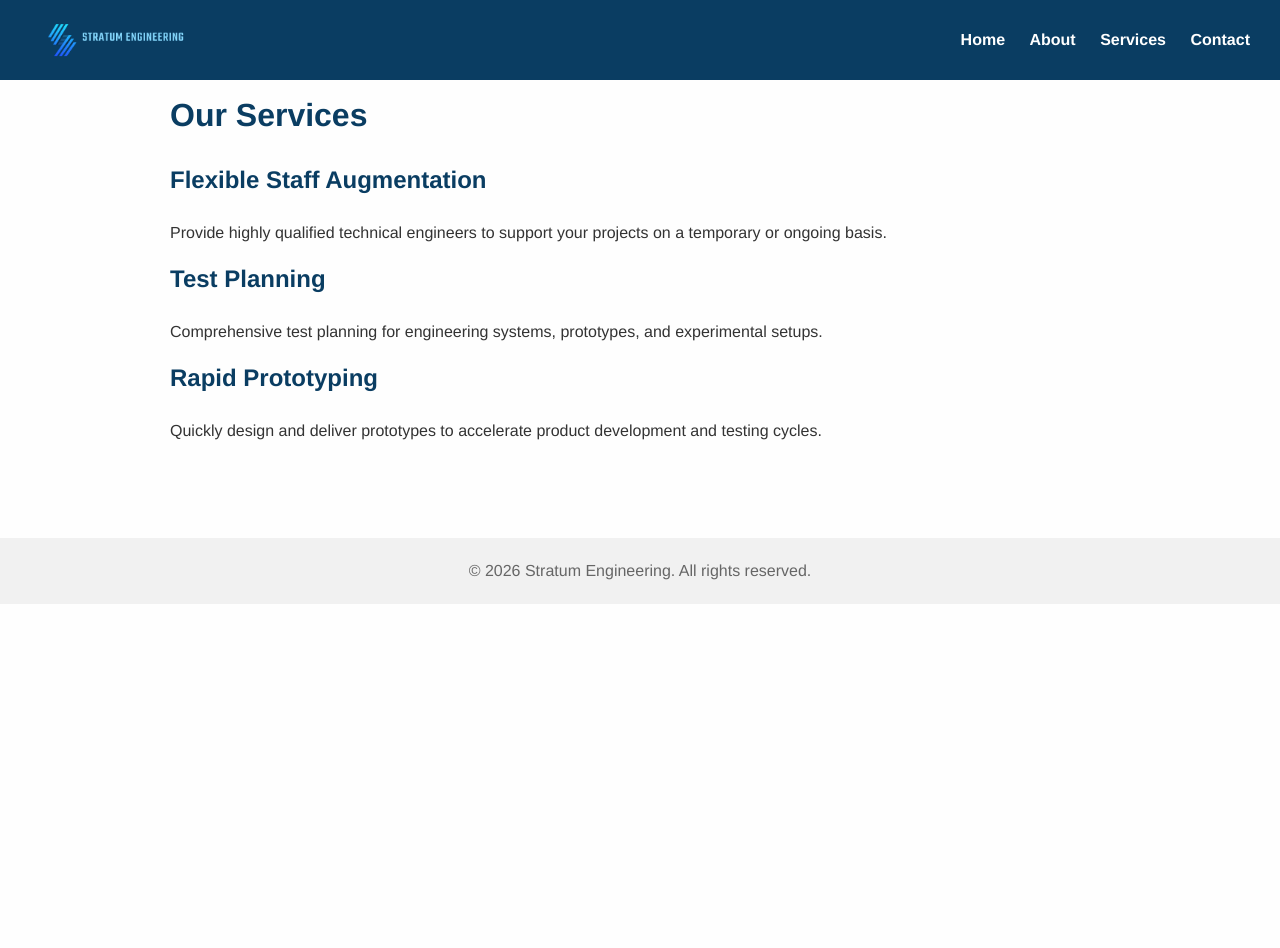
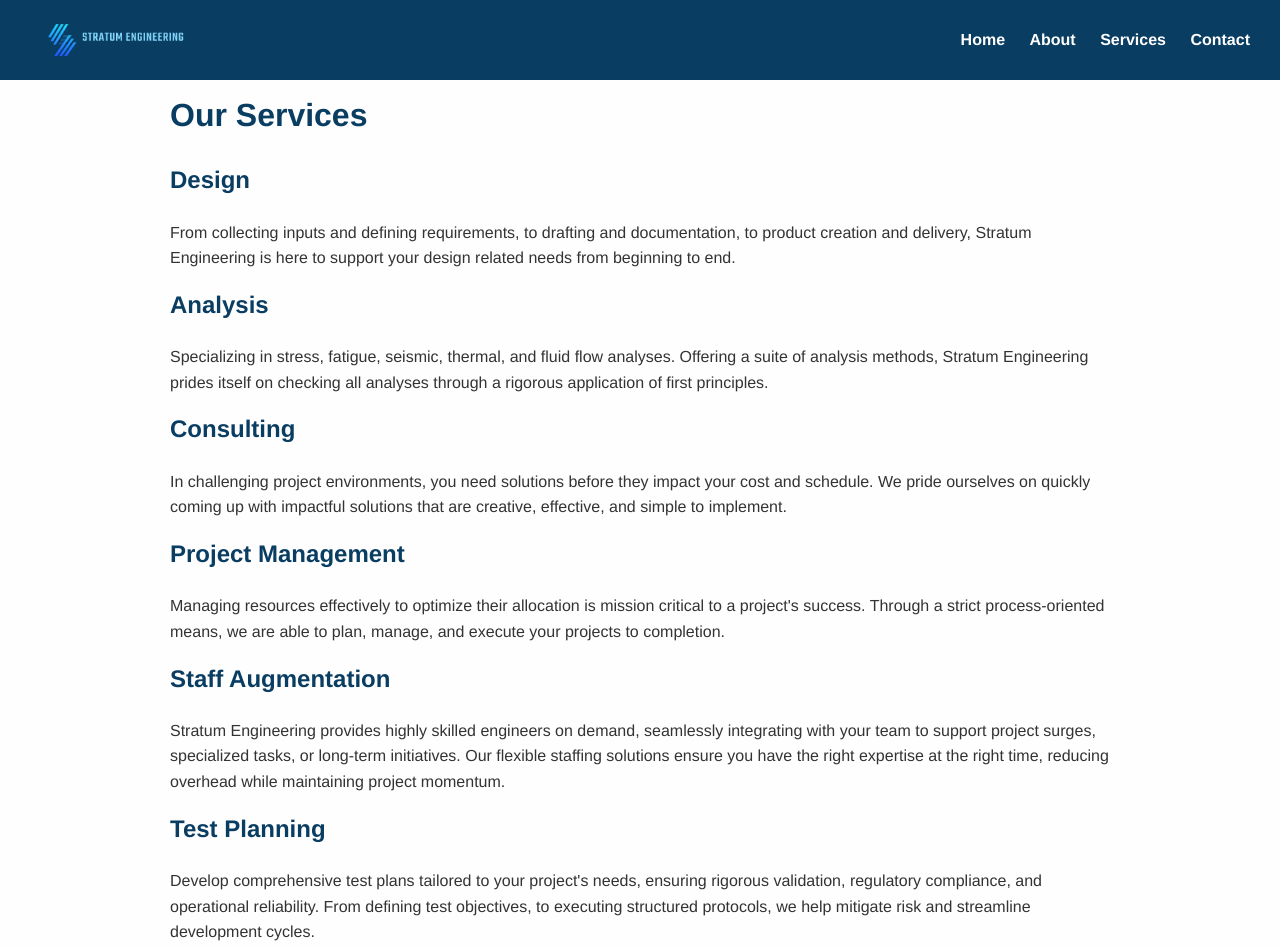
Before and after one commit to OkieDokieThen/stratumengineering, a plain HTML site: page services.html in a window 1280 px wide. Shown: the top 948 px of the page. Before the commit the page ends 800 px from the top, so only its background shows below. Drawn offline with Linux system fonts and the light colour scheme.

Commit message:
Add files via upload

```diff
--- a/services.html
+++ b/services.html
@@ -6,6 +6,7 @@
     <meta name="viewport" content="width=device-width, initial-scale=1.0">
     <title>Services - Stratum Engineering</title>
     <link rel="stylesheet" href="css/style.css">
+    <link rel="icon" type="image/png" href="images/favicon.png">
 </head>
 
 <body>
@@ -20,15 +21,40 @@
     </header>
     <main>
         <h1>Our Services</h1>
-        <h2>Flexible Staff Augmentation</h2>
-        <p>Provide highly qualified technical engineers to support your projects on a temporary or ongoing basis.</p>
+        <h2>Design</h2>
+        <p>From collecting inputs and defining requirements, to drafting and documentation, to product creation and
+            delivery, Stratum Engineering is here to support your design related needs from beginning to end.</p>
+        <h2>Analysis</h2>
+        <p>Specializing in stress, fatigue, seismic, thermal, and fluid flow analyses. Offering a suite of analysis
+            methods,
+            Stratum Engineering prides itself on checking all analyses through a rigorous application of first
+            principles.
+        </p>
+        <h2>Consulting</h2>
+        <p>In challenging project environments, you need solutions before they impact your cost and schedule. We pride
+            ourselves on quickly coming up with impactful solutions that are creative, effective, and simple to
+            implement.
+        </p>
+        <h2>Project Management</h2>
+        <p>Managing resources effectively to optimize their allocation is mission critical to a project's success.
+            Through a
+            strict process-oriented means, we are able to plan, manage, and execute your projects to completion.
+        </p>
+        <h2>Staff Augmentation</h2>
+        <p>Stratum Engineering provides highly skilled engineers on demand, seamlessly integrating with your team to
+            support project surges, specialized tasks, or long-term initiatives. Our flexible staffing solutions ensure
+            you have
+            the right expertise at the right time, reducing overhead while maintaining project momentum.
+        </p>
         <h2>Test Planning</h2>
-        <p>Comprehensive test planning for engineering systems, prototypes, and experimental setups.</p>
-        <h2>Rapid Prototyping</h2>
-        <p>Quickly design and deliver prototypes to accelerate product development and testing cycles.</p>
+        <p>Develop comprehensive test plans tailored to your project's needs, ensuring rigorous validation, regulatory
+            compliance, and operational reliability. From defining test objectives, to executing structured protocols,
+            we help
+            mitigate risk and streamline development cycles.
+        </p>
     </main>
     <footer>
-        &copy; 2026 Stratum Engineering. All rights reserved.
+        &copy; 2025 Stratum Engineering. All rights reserved.
     </footer>
 </body>
 
```
Also changed, not shown: about.html (+32 -6 lines), contact.html (+6 -5 lines), index.html (+5 -5 lines), images/landing-image.jpg (added).
